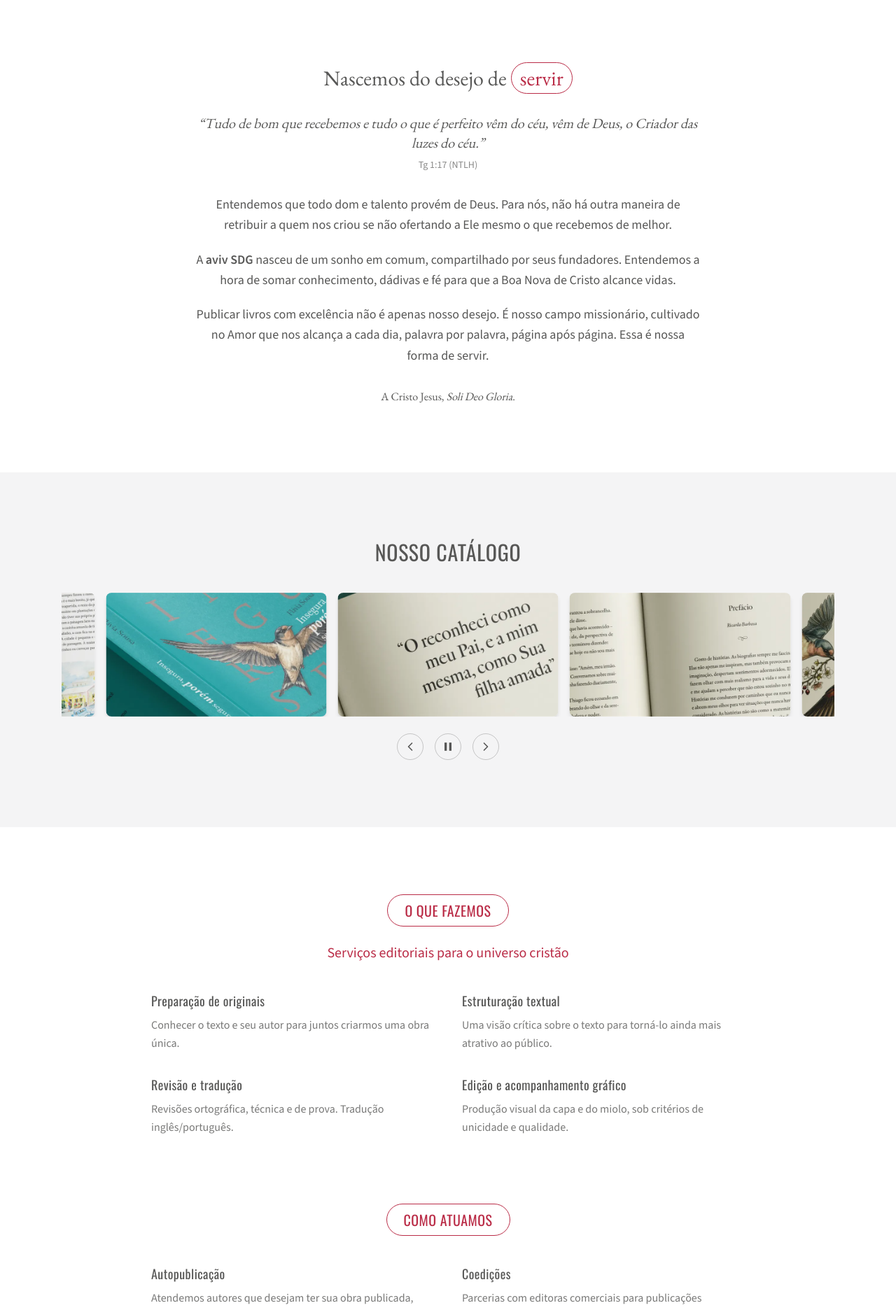
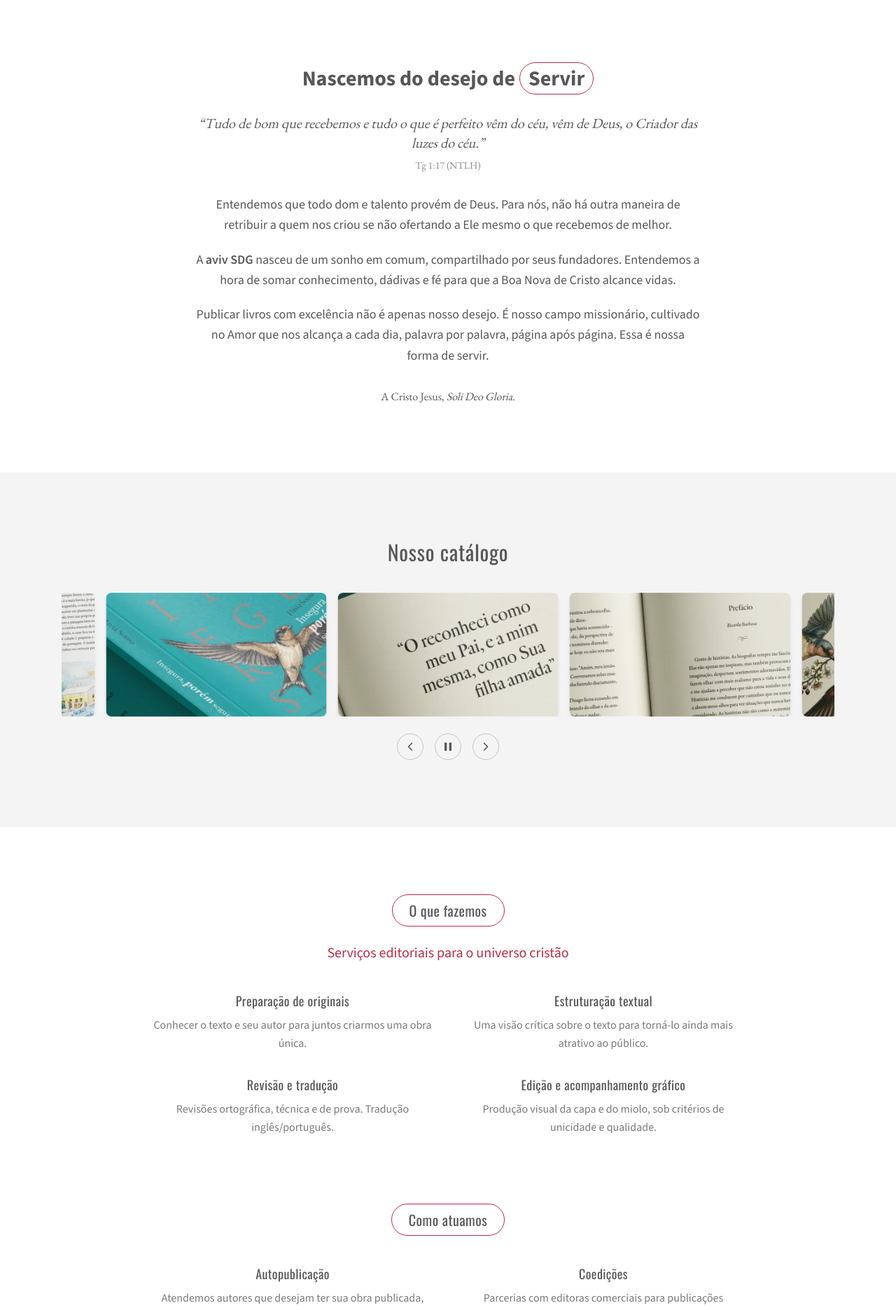
Before and after one commit to tulio-vieira/aviv-landing-page, a Next.js app: page / in a window 1280 px wide. Shown: the part 758-2630 px from the top of the page at 70% size. Built offline with nearby package versions, Linux system fonts and the light colour scheme.

Commit message:
improve text fonts and alignment

```diff
--- a/src/components/AmazonBanner.tsx
+++ b/src/components/AmazonBanner.tsx
@@ -1,13 +1,13 @@
 export function AmazonBanner() {
   return (
     <section className="bg-maroon px-4 py-8 text-center sm:px-6">
-      <p className="font-heading inline-flex flex-wrap items-center justify-center gap-3 text-xl text-white uppercase tracking-wide sm:text-2xl">
+      <p className="font-heading inline-flex flex-wrap items-center justify-center gap-3 text-xl text-white tracking-wide sm:text-2xl">
         <span>Em breve, nossa loja na</span>
-        {/* eslint-disable-next-line @next/next/no-img-element */}
         <img
           src="/icons/amazon-logo.svg"
           alt="Amazon"
           className="h-6 w-auto sm:h-7"
+          style={{marginTop: "0.8em"}}
         />
       </p>
     </section>
--- a/src/components/ComoAtuamos.tsx
+++ b/src/components/ComoAtuamos.tsx
@@ -26,7 +26,7 @@ export function ComoAtuamos() {
     <section className="mx-auto max-w-4xl px-4 pb-16 text-center sm:px-6 sm:pb-24">
       <SectionPill>Como atuamos</SectionPill>
 
-      <div className="mt-10 grid gap-x-10 gap-y-8 text-left sm:grid-cols-2">
+      <div className="mt-10 grid gap-x-10 gap-y-8 text-center sm:grid-cols-2">
         {ATUACOES.map((atuacao) => (
           <ServiceItem key={atuacao.title} {...atuacao} />
         ))}
--- a/src/components/Contato.tsx
+++ b/src/components/Contato.tsx
@@ -4,7 +4,7 @@ export function Contato() {
   return (
     <section id="contato" className="mx-auto max-w-4xl px-4 py-16 sm:px-6 sm:py-24">
       <div className="grid gap-10 sm:grid-cols-2 sm:items-center">
-        <div>
+        <div className="text-right">
           <p className="text-graphite text-lg sm:text-xl">
             Deseja saber mais sobre nosso trabalho?
             <br />
@@ -15,7 +15,7 @@ export function Contato() {
           </p>
         </div>
 
-        <div className="space-y-3 sm:text-right">
+        <div className="space-y-3 sm:text-left">
           <a
             href={CONTACT.whatsappUrl}
             target="_blank"
@@ -24,16 +24,16 @@ export function Contato() {
           >
             {CONTACT.whatsappDisplay}
             {/* eslint-disable-next-line @next/next/no-img-element */}
-            <img src="/icons/whatsapp.svg" alt="" className="h-6 w-6" />
+            <img src="/icons/whatsapp-alt.svg" alt="" className="h-6 w-6" />
           </a>
-          <p className="text-graphite/80 text-sm">{CONTACT.hours}</p>
-          <p className="border-maroon text-maroon inline-block rounded-full border px-4 py-1 text-sm font-medium">
+          <p className="text-graphite/80">{CONTACT.hours}</p>
+          <p className="border-maroon inline-block rounded-full border px-4 py-1 font-medium">
             {CONTACT.hoursNote}
           </p>
           <p>
             <a
               href={`mailto:${CONTACT.email}`}
-              className="text-maroon text-sm hover:underline"
+              className="text-maroon hover:underline"
             >
               {CONTACT.email}
             </a>
--- a/src/components/SectionPill.tsx
+++ b/src/components/SectionPill.tsx
@@ -4,7 +4,7 @@ type SectionPillProps = {
 
 export function SectionPill({ children }: SectionPillProps) {
   return (
-    <h2 className="border-maroon text-maroon font-heading inline-block rounded-full border px-6 py-2 text-xl tracking-wide uppercase">
+    <h2 className="border-maroon font-heading inline-block rounded-full border px-6 py-2 text-xl tracking-wide">
       {children}
     </h2>
   );
--- a/src/components/Servicos.tsx
+++ b/src/components/Servicos.tsx
@@ -31,7 +31,7 @@ export function Servicos() {
         Serviços editoriais para o universo cristão
       </p>
 
-      <div className="mt-10 grid gap-x-10 gap-y-8 text-left sm:grid-cols-2">
+      <div className="mt-10 grid gap-x-10 gap-y-8 text-center sm:grid-cols-2">
         {SERVICOS.map((servico) => (
           <ServiceItem key={servico.title} {...servico} />
         ))}
--- a/src/components/Sobre.tsx
+++ b/src/components/Sobre.tsx
@@ -1,10 +1,10 @@
 export function Sobre() {
   return (
     <section id="sobre" className="mx-auto max-w-3xl px-4 py-16 text-center sm:px-6 sm:py-24">
-      <h2 className="font-serif text-2xl text-graphite sm:text-3xl">
+      <h2 className="font-oswald font-bold text-2xl text-graphite sm:text-3xl">
         Nascemos do desejo de{" "}
-        <span className="border-maroon text-maroon rounded-full border px-3 py-0.5">
-          servir
+        <span className="border-maroon border px-3 py-0.5 rounded-full">
+          Servir
         </span>
       </h2>
 
@@ -13,7 +13,7 @@ export function Sobre() {
           &ldquo;Tudo de bom que recebemos e tudo o que é perfeito vêm do céu,
           vêm de Deus, o Criador das luzes do céu.&rdquo;
         </p>
-        <cite className="mt-2 block text-sm not-italic text-graphite/70">
+        <cite className="mt-2 block text-sm font-serif not-italic text-graphite/70">
           Tg 1:17 (NTLH)
         </cite>
       </blockquote>
--- a/src/components/carousel/BookCarousel.tsx
+++ b/src/components/carousel/BookCarousel.tsx
@@ -56,7 +56,7 @@ export function BookCarousel() {
   return (
     <section id="livros" className="bg-zinc-100 py-16 sm:py-24">
       <div className="mx-auto max-w-6xl px-4 sm:px-6">
-        <h2 className="font-heading text-graphite text-center text-2xl tracking-wide uppercase sm:text-3xl">
+        <h2 className="font-heading text-graphite text-center text-2xl tracking-wide sm:text-3xl">
           Nosso catálogo
         </h2>
 
```
